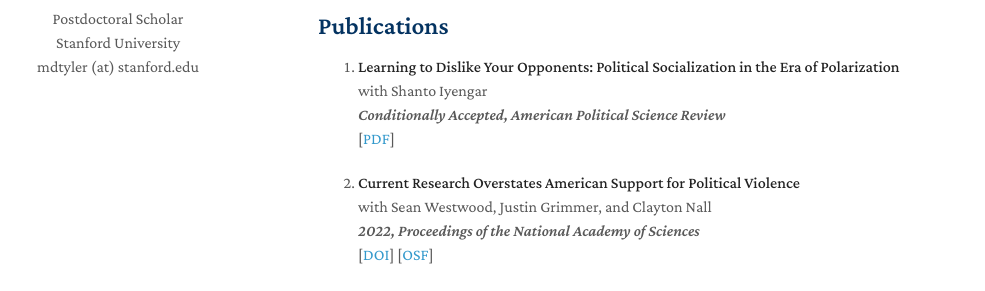
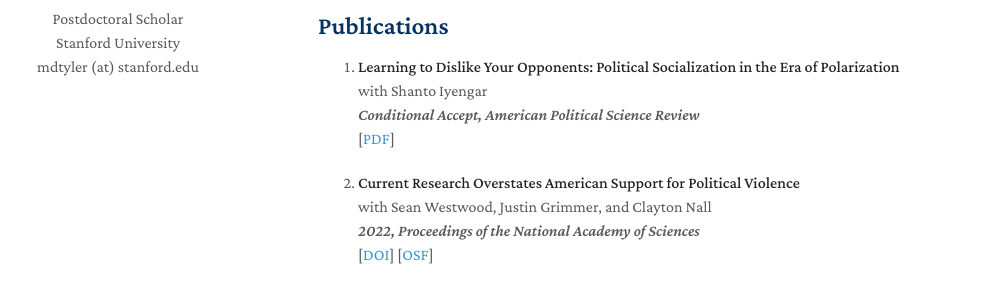
Before and after one commit to matthewtyler/matthewtyler.github.io, a Jekyll site: the page built from index.md, in a window 1280 px wide and 1167 px high. Shown: the part 255-546 px from the top of the window, without its empty margins (152-1137 px from the left). Built offline with Jekyll 4.4.1, drawn with Linux system fonts in a browser that asks for light colours; nearby versions of some CDN libraries; a style sheet for code colours, icons or effects is not loaded; our own code applies the rules of GitHub Pages for plain Markdown files.

Commit message:
Update index.md

```diff
--- a/index.md
+++ b/index.md
@@ -20,7 +20,7 @@ I am a postdoc for both the Democracy and Polarization Lab and American National
   <br>
   with Shanto Iyengar
   <br>
-  *Conditionally Accepted, American Political Science Review*
+  *Conditional Accept, American Political Science Review*
   <br>
   [[PDF][5]]
 
```
